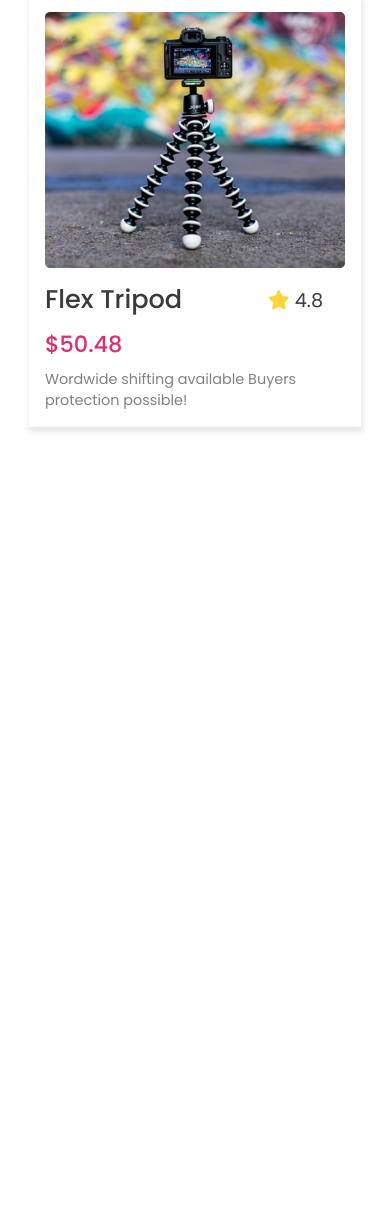
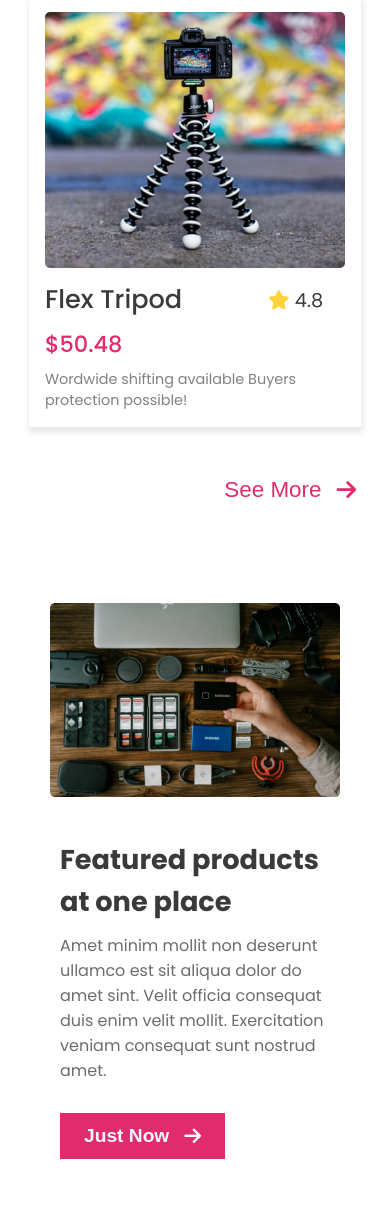
Before and after one commit to salmanbashar1009/gadget-and-gear-website, a plain HTML site: page index.html in a window 390 px wide. Shown: the part 5538-6757 px from the top of the page. Before the commit the page ends 6015 px from the top, so only its background shows below. Drawn offline with Linux system fonts and the light colour scheme.

Commit message:
feature section added

```diff
--- a/index.html
+++ b/index.html
@@ -40,7 +40,7 @@
 
     <!-- main body started -->
     <main>
-        <section class="brand-section">
+        <section class="brand-section section">
             <div class="brand-container">
                 <img src="logos/Alibaba.svg" alt="">
                 <img src="logos/Amazon.svg" alt="">
@@ -146,7 +146,23 @@
                         Buyers protection possible!</p>
                 </div>
             </div>
+            <div class="text-btn-container">
+                <button class="text-btn">See More  <i class="fa-solid fa-arrow-right", style="color: #E02C6D;"></i></button>
+            </div>
         </section>
+        <section class="feature-section">
+            <div class="feature-container">
+                <div class="feature-img">
+                    <img src="images/gear.png" alt="">
+                </div>
+                <div class="feature-content">
+                    <h3 class="feature-title">Featured products at one place</h3>
+                    <p class="feature-description">Amet minim mollit non deserunt ullamco est sit aliqua dolor do amet sint. Velit officia consequat duis enim velit mollit. Exercitation veniam consequat sunt nostrud amet.</p>
+                    <button class="primary-btn secondary-btn">Just Now  <i class="fa-solid fa-arrow-right", style="color: white;"></i></button>
+                </div>
+            </div>
+        </section>
+
     </main>
     <!-- main body ended -->
     <footer>
--- a/style.css
+++ b/style.css
@@ -177,6 +177,64 @@ main{
     color: grey;
     font-size: 0.9rem;
 }
+.text-btn-container{
+    margin-top: 50px;
+    margin-right: 20px;
+    text-align: end;
+    display: flex;
+    justify-content: end;
+}
+
+.text-btn{
+    border: none;
+    font-size: 1.4rem;
+    font-family: 500;
+    color: #E02C6D;
+    background: transparent;
+    display: flex;
+    gap: 15px;
+    align-items: center;
+}
+
+/* popular section styles ended */
+
+/* feature styles started */
+
+.feature-section{
+    padding: 50px 150px;
+}
+
+.feature-container{
+    display: flex;
+    gap: 70px;
+}
+
+.feature-content{
+    padding: 10px;
+}
+
+.feature-title{
+    font-size: 2.2rem;
+    font-weight: 700;
+    color: #3A3A3A;
+    margin-bottom: 10px;
+}
+
+.feature-description{
+    max-width: 500px;
+    font-size: 1rem;
+    color: #6C6C6C;
+    margin-bottom: 12px;
+}
+
+.secondary-btn{
+    display: flex;
+    gap: 15px;
+    justify-content: center;
+    align-items: center;
+    padding: 12px 24px;
+    border-radius: 0px;
+}
 /* responsive styles started */
 /* for mobile devices */
 @media screen and (max-width: 576px) {
@@ -241,6 +299,33 @@ main{
         gap: 50px;
     }
 
+    .text-btn-container{
+
+        margin-right: -16px;
+
+    }
+
+    .feature-section{
+        padding: 50px ;
+    }
+
+    .feature-container{
+        flex-direction: column;
+        gap: 25px;
+    }
+
+    .feature-img img{
+        width: 100%;
+    }
+
+    .feature-title{
+        font-size: 1.7rem;
+
+    }
+
+
+
+
 }
 
 /* for tablets or medium devices */
@@ -302,6 +387,20 @@ main{
         gap: 50px;
     }
 
+    .feature-section{
+        padding: 50px ;
+    }
+
+    .feature-container{
+        flex-direction: column;
+        gap: 30px;
+    }
+
+    .feature-img img{
+        width: 100%;
+    }
+
+
 }
 
 /* for large devices */
@@ -333,4 +432,24 @@ main{
         grid-template-columns: repeat(2,1fr);
         gap: 50px;
     }
+
+    .feature-section{
+        padding: 40px;
+    }
+
+    .feature-container{
+        flex-direction: row;
+        gap: 50px;
+        max-width: 100%;
+    }
+
+    .feature-content{
+        max-width: 50%;
+        padding: 0px;
+    }
+
+    .feature-img img{
+        width: 100%;
+    }
+
 }
```
